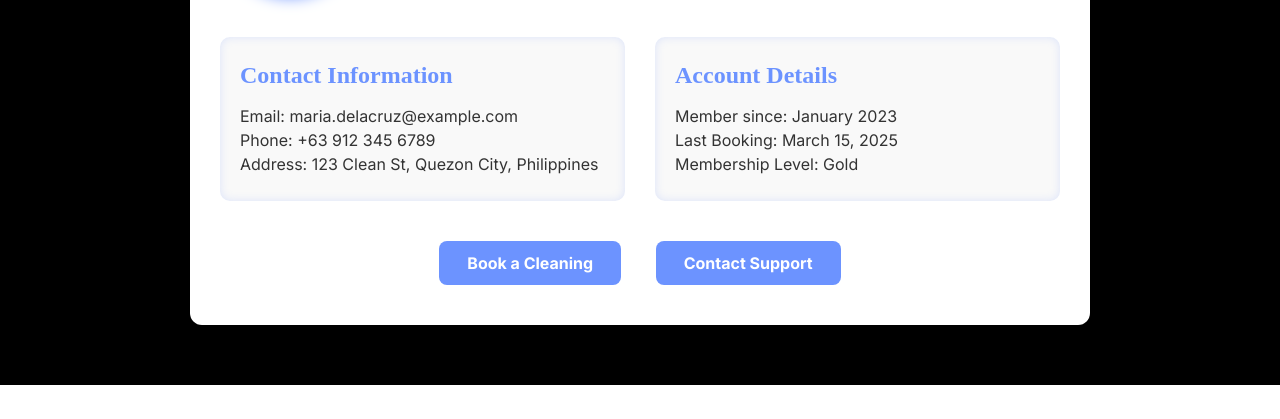
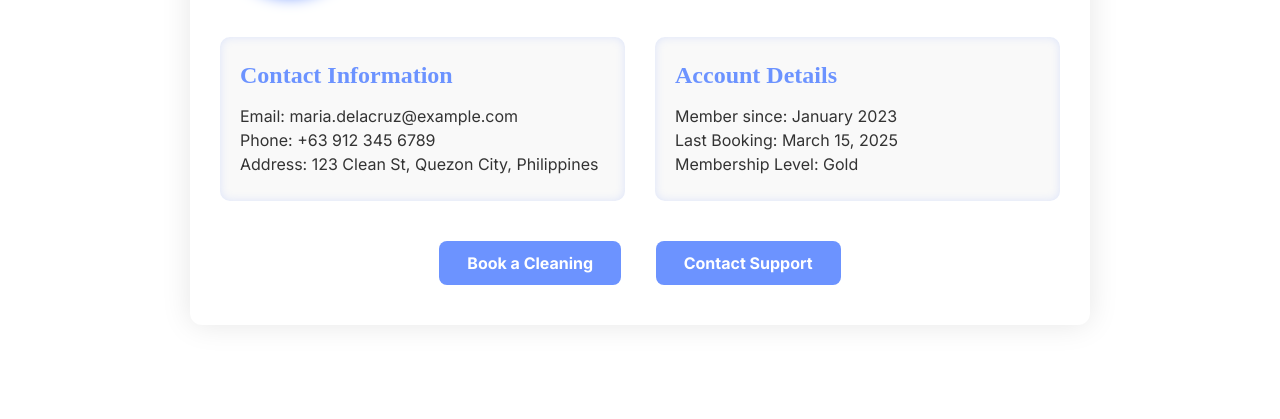
Before and after one commit to kaiwein2/SuperLines-Update-09.01-, a plain HTML site: page html_version/user.html in a window 1280 px wide. Shown: the part 303-722 px from the top of the page. Drawn offline with Linux system fonts and the light colour scheme; a web font is replaced by a local one.

Commit message:
user.html

```diff
--- a/html_version/user.html
+++ b/html_version/user.html
@@ -12,6 +12,14 @@
   <link rel="stylesheet" href="responsiveV1.css" />
   <link rel="stylesheet" href="headhome.css" />
   <style>
+    /* Ensure white background for entire page */
+    html, body {
+      background-color: white !important;
+      margin: 0;
+      font-family: 'Inter', sans-serif;
+      color: #222;
+    }
+
     /* User Profile Content Styles */
     main.profile-main {
       position: relative; /* for absolute positioning inside */
@@ -265,13 +273,13 @@
   </header>
 
   <!-- Main user profile content -->
-  <main class="profile-main" aria-label="User   Profile">
+  <main class="profile-main" aria-label="User    Profile">
     <button class="button edit-profile-topright" id="editProfileBtn">Edit Profile</button>
 
     <div class="profile-header">
       <img
         src="assets/images/gallery/avatar1.png"
-        alt="User   Avatar"
+        alt="User    Avatar"
         class="profile-avatar"
       />
       <div class="profile-info">
```
